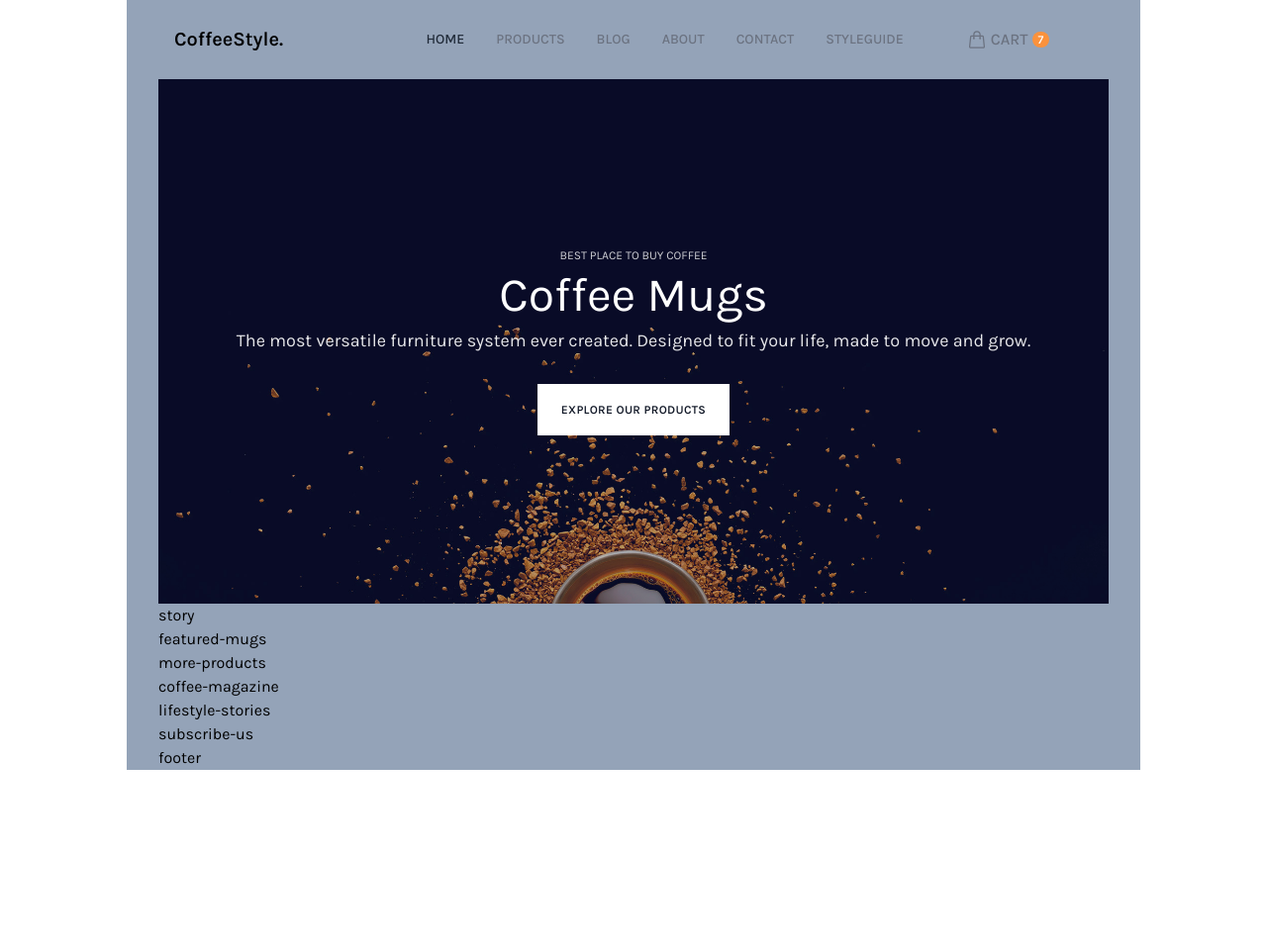
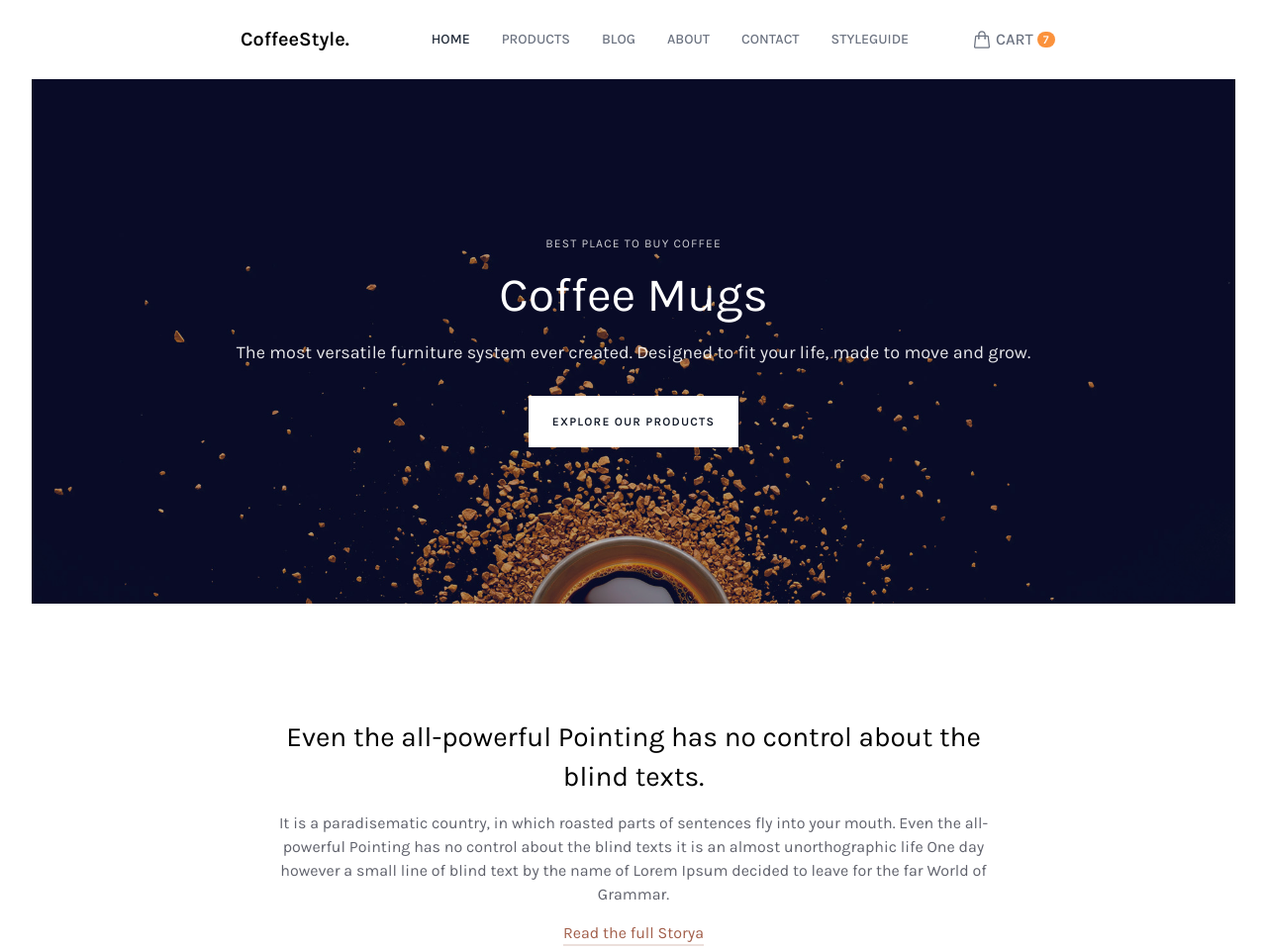
Before and after one commit to lowkeyboiz1/TaiWindCSS, a website: page public/index.html in a window 1280 px wide. Shown: the top 960 px of the page at 99% size. Before the commit the page ends 800 px from the top, so only its background shows below. Drawn offline with Linux system fonts and the light colour scheme.

Commit message:
Add story

```diff
--- a/public/index.html
+++ b/public/index.html
@@ -12,10 +12,10 @@
 
 <body>
     <div id="root">
-        <div class="content-wrapper font-Karla max-w-screen-lg mx-auto text-base px-8 bg-slate-400">
-            <header class="py-6 mx-4">
+        <div class="content-wrapper font-Karla mx-auto text-base">
+            <header class="py-6 px-8 mx-auto max-w-screen-lg">
                 <nav class="flex justify-between items-center relative">
-                    <div class="logo basis-2/6 cursor-pointer font-semibold text-xl text-start">
+                    <div class="logo basis-2/6 cursor-pointer font-semibold text-xl text-center">
                         CoffeeStyle.
                     </div>
                     <ul id="ct-top-menu"
@@ -79,15 +79,14 @@
                 </nav>
             </header>
             <main>
-
-                <div class="slider h-[530px] bg-[url('./img/slide.jpg')] bg-bottom bg-cover bg-no-repeat">
+                <div class="slider h-[530px] bg-[url('./img/slide.jpg')] bg-bottom bg-cover bg-no-repeat mx-8">
                     <div class="flex justify-center items-center h-full w-full bg-gray-900 bg-opacity-30">
                         <div class="text-white text-center mx-16">
-                            <div class="text-xs opacity-80">
+                            <div class="text-xs opacity-80 tracking-widest">
                                 BEST PLACE TO BUY COFFEE
                             </div>
 
-                            <div class="my-2 text-5xl">
+                            <div class="my-5 text-5xl">
                                 Coffee Mugs
                             </div>
 
@@ -96,7 +95,8 @@
                                 move and grow.
                             </div>
                             <div class="flex justify-center">
-                                <div class="tracking-wide font-semibold text-xs bg-white text-gray-900 w-max px-6 py-[18px] cursor-pointer hover:bg-opacity-95 ease-in-out duration-300">
+                                <div
+                                    class="tracking-widest font-semibold text-xs bg-white text-gray-900 w-max px-6 py-[18px] cursor-pointer hover:bg-opacity-95 ease-in-out duration-300">
                                     EXPLORE OUR PRODUCTS
                                 </div>
                             </div>
@@ -104,8 +104,21 @@
                     </div>
                 </div> <!--End slider-->
 
-                <div class="story">
-                    story
+                <div class="story mx-auto text-center my-[115px] w-[57%]">
+                    <div class="text-[28px] leading-10 font-normal">Even the all-powerful Pointing has no control about
+                        the blind texts.</div>
+                    <div class="text-gray-base my-[15px]">It is a paradisematic country, in which roasted parts of
+                        sentences fly into your
+                        mouth. Even the all-powerful Pointing has no control about the blind texts it is an almost
+                        unorthographic life One day however a small line of blind text by the name of Lorem Ipsum
+                        decided to leave for the far World of Grammar.</div>
+                    <div class="">
+                        <a href="#"
+                            class="text-light-coffee-200 text-base relative after:absolute after:bottom-0 after:left-0
+                        after:h-0.5 after:w-full after:transition-all after:ease-in-out after:duration-300 py-1 mt-[10px] after:bg-[#a25f4b33] hover:text-[#743f2f] hover:after:bg-[#a25f4bb3]">
+                            Read the full Storya
+                        </a>
+                    </div>
                 </div> <!--End story-->
 
                 <div class="featured-mugs">
--- a/src/input.css
+++ b/src/input.css
@@ -8,7 +8,7 @@
 }
 
 .ct-top-menu-item {
-    @apply cursor-pointer hover:text-gray-800 relative after:lg:absolute after:lg:bottom-0 after:lg:left-0 after:lg:bg-light-coffee
+    @apply cursor-pointer hover:text-gray-800 relative after:lg:absolute after:lg:bottom-0 after:lg:left-0 after:lg:bg-light-coffee-400
     after:lg:h-0.5 after:lg:w-0 hover:after:lg:w-full after:lg:transition-all after:lg:ease-in-out after:lg:duration-300 py-1;
 }
 
--- a/tailwind.config.js
+++ b/tailwind.config.js
@@ -4,7 +4,9 @@ module.exports = {
   content: ["./public/**/*.{html,js}"],
   theme: {
     extend: {
-
+      width: {
+        '57%': '57%',
+      },
       backgroundImage: {
         'slider': "url('./img/slide.jpg')",
         'footer-texture': "url('/img/footer-texture.png')",
@@ -13,7 +15,12 @@ module.exports = {
         Karla: ['Karla', 'sans-serif']
       },
       colors: {
-        'light-coffee': '#c89f94'
+        'light-coffee': {
+          '200': '#a25f4b',
+          '400': '#c89f94',
+
+        },
+        'gray-base':'#1d1f2eb3'
       },
       keyframes: {
         slideDown: {
```
Also changed, not shown: public/output.css.
